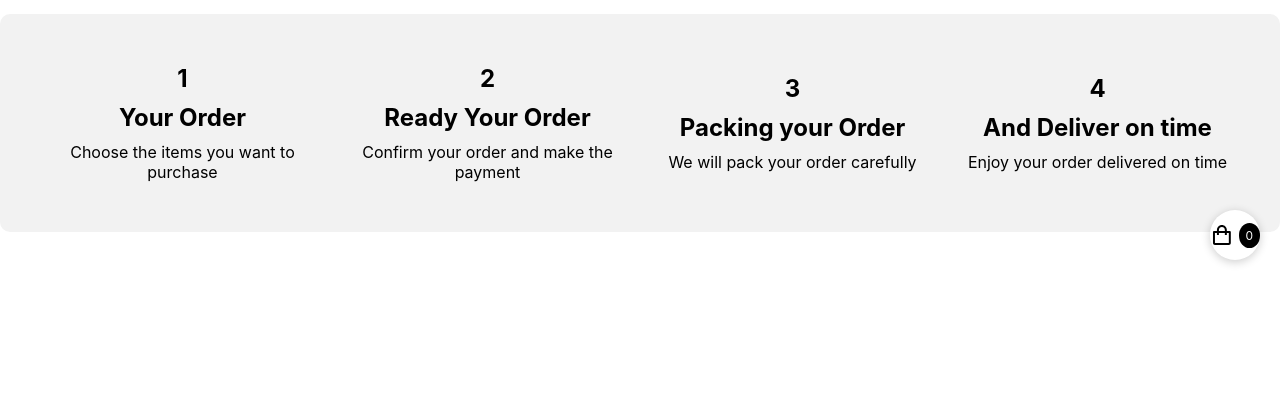
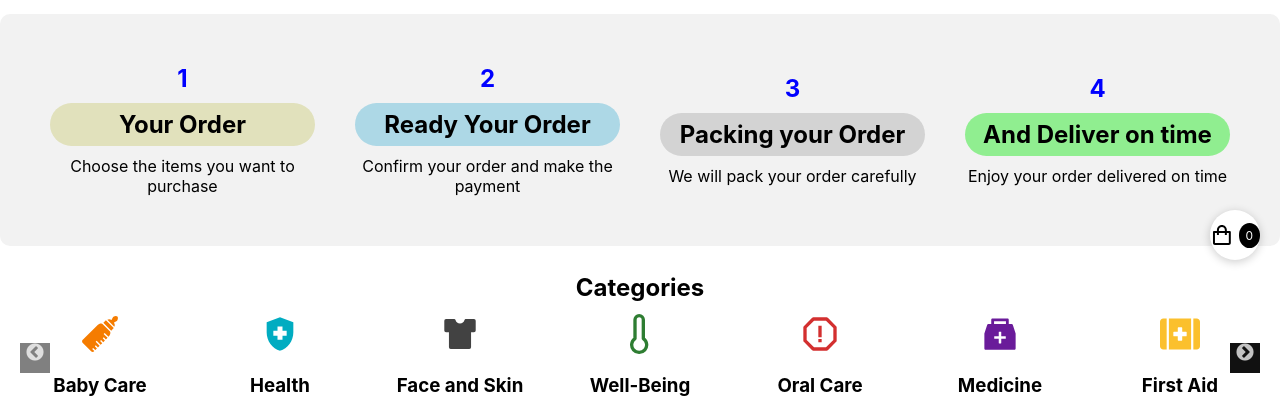
Before and after one commit to mubasharali-dev/e-commerce-app, a React (Create React App) app: page / in a window 1280 px wide. Shown: the part 520-934 px from the top of the page. Before the commit the page ends 800 px from the top, so only its background shows below. Built offline with nearby package versions, Linux system fonts and the light colour scheme.

Commit message:
categories add

```diff
--- /dev/null
+++ b/src/components/category/Category.jsx
@@ -0,0 +1,235 @@
+import React, { Component } from "react";
+import Slider from "react-slick";
+import { GiBabyBottle } from "react-icons/gi";
+import { MdFolderSpecial, MdHealthAndSafety } from "react-icons/md";
+import { AiFillMedicineBox, AiFillSkin } from "react-icons/ai";
+import { FiThermometer } from "react-icons/fi";
+import { BiErrorAlt } from "react-icons/bi";
+import { FaFirstAid } from "react-icons/fa";
+
+const arrowStyles = {
+  position: "absolute",
+  zIndex: 1,
+  top: "50%",
+  transform: "translateY(-50%)",
+  width: 30,
+  height: 30,
+  cursor: "pointer",
+  backgroundColor: "white",
+  color: "white",
+};
+
+function SampleNextArrow(props) {
+  const { className, style, onClick } = props;
+  return (
+    <div
+      className={className}
+      style={{
+        ...style,
+        ...arrowStyles,
+        right: 10,
+        background: "#111111",
+      }}
+      onClick={onClick}
+    />
+  );
+}
+
+function SamplePrevArrow(props) {
+  const { className, style, onClick } = props;
+  return (
+    <div
+      className={className}
+      style={{
+        ...style,
+        ...arrowStyles,
+        left: 10,
+        marginTop: ".5em",
+        background: "grey",
+        color: "black",
+      }}
+      onClick={onClick}
+    />
+  );
+}
+export default class Category extends Component {
+  render() {
+    var settings = {
+      dots: false,
+      infinite: true,
+      speed: 500,
+      slidesToShow: 7,
+      slidesToScroll: 2,
+      prevArrow: <SamplePrevArrow />,
+      nextArrow: <SampleNextArrow />,
+      responsive: [
+        {
+          breakpoint: 1024,
+          settings: {
+            slidesToShow: 3,
+            slidesToScroll: 3,
+            infinite: true,
+            dots: true,
+          },
+        },
+        {
+          breakpoint: 600,
+          settings: {
+            slidesToShow: 2,
+            slidesToScroll: 2,
+            initialSlide: 2,
+          },
+        },
+        {
+          breakpoint: 480,
+          settings: {
+            slidesToShow: 1,
+            slidesToScroll: 1,
+          },
+        },
+      ],
+    };
+    return (
+      <div
+        style={{
+          overflowX: "hidden",
+          margin: "0.3em 0",
+          padding: "10px",
+          cursor: "pointer",
+        }}
+      >
+        <h2 style={{ margin: "0.5em" }}> Categories </h2>
+        <Slider {...settings}>
+          <div
+            style={{
+              backgroundColor: "#FFE0B2",
+              borderRadius: "10px",
+              padding: "10px",
+            }}
+          >
+            <GiBabyBottle
+              style={{
+                fontSize: "40px",
+                marginBottom: "10px",
+                color: "#F57C00",
+              }}
+            />
+            <h3 style={{ textAlign: "center" }}>Baby Care</h3>
+          </div>
+          <div
+            style={{
+              backgroundColor: "#B2EBF2",
+              borderRadius: "10px",
+              padding: "10px",
+            }}
+          >
+            <MdHealthAndSafety
+              style={{
+                fontSize: "40px",
+                marginBottom: "10px",
+                color: "#00ACC1",
+              }}
+            />
+            <h3 style={{ textAlign: "center" }}>Health</h3>
+          </div>
+          <div
+            style={{
+              backgroundColor: "#B0BEC5",
+              borderRadius: "10px",
+              padding: "10px",
+            }}
+          >
+            <AiFillSkin
+              style={{
+                fontSize: "40px",
+                marginBottom: "10px",
+                color: "#424242",
+              }}
+            />
+            <h3 style={{ textAlign: "center" }}>Face and Skin</h3>
+          </div>
+          <div
+            style={{
+              backgroundColor: "#C8E6C9",
+              borderRadius: "10px",
+              padding: "10px",
+            }}
+          >
+            <FiThermometer
+              style={{
+                fontSize: "40px",
+                marginBottom: "10px",
+                color: "#2E7D32",
+              }}
+            />
+            <h3 style={{ textAlign: "center" }}>Well-Being</h3>
+          </div>
+          <div
+            style={{
+              backgroundColor: "#FFCDD2",
+              borderRadius: "10px",
+              padding: "10px",
+            }}
+          >
+            <BiErrorAlt
+              style={{
+                fontSize: "40px",
+                marginBottom: "10px",
+                color: "#D32F2F",
+              }}
+            />
+            <h3 style={{ textAlign: "center" }}>Oral Care</h3>
+          </div>
+          <div
+            style={{
+              backgroundColor: "#D1C4E9",
+              borderRadius: "10px",
+              padding: "10px",
+            }}
+          >
+            <AiFillMedicineBox
+              style={{
+                fontSize: "40px",
+                marginBottom: "10px",
+                color: "#6A1B9A",
+              }}
+            />
+            <h3 style={{ textAlign: "center" }}>Medicine</h3>
+          </div>
+          <div
+            style={{
+              backgroundColor: "#FFECB3",
+              borderRadius: "10px",
+              padding: "10px",
+            }}
+          >
+            <FaFirstAid
+              style={{
+                fontSize: "40px",
+                marginBottom: "10px",
+                color: "#FBC02D",
+              }}
+            />
+            <h3 style={{ textAlign: "center" }}>First Aid</h3>
+          </div>
+          <div
+            style={{
+              backgroundColor: "#F8D7DA",
+              borderRadius: "10px",
+              padding: "10px",
+            }}
+          >
+            <MdFolderSpecial
+              style={{
+                fontSize: "40px",
+                marginBottom: "10px",
+                color: "#721C24",
+              }}
+            />
+            <h3 style={{ textAlign: "center" }}>Specials</h3>
+          </div>
+        </Slider>
+      </div>
+    );
+  }
+}
--- a/src/components/hero/Order.jsx
+++ b/src/components/hero/Order.jsx
@@ -6,22 +6,22 @@ const OrderProcess = () => {
     <div className="order-process">
       <div className="step">
         <div className="number">1</div>
-        <h3>Your Order</h3>
+        <h3 className="number-1">Your Order</h3>
         <p>Choose the items you want to purchase</p>
       </div>
       <div className="step">
         <div className="number">2</div>
-        <h3>Ready Your Order</h3>
+        <h3 className="number-2">Ready Your Order</h3>
         <p>Confirm your order and make the payment</p>
       </div>
       <div className="step">
         <div className="number">3</div>
-        <h3>Packing your Order</h3>
+        <h3 className="number-3">Packing your Order</h3>
         <p>We will pack your order carefully</p>
       </div>
       <div className="step">
         <div className="number">4</div>
-        <h3>And Deliver on time</h3>
+        <h3 className="number-4">And Deliver on time</h3>
         <p>Enjoy your order delivered on time</p>
       </div>
     </div>
--- a/src/components/hero/order.css
+++ b/src/components/hero/order.css
@@ -15,11 +15,34 @@
 }
 
 .number {
+  color: blue;
   font-size: 24px;
   font-weight: bold;
   margin-bottom: 10px;
+  /* display: flex; */
+  align-items: center;
+  justify-content: space-around;
+  border-radius: 1em;
+  /* width: 1.5em; */
 }
 
+h3 {
+  background-color: white;
+  border-radius: 1em;
+  padding: 0.3em;
+}
+.number-1 {
+  background-color: rgb(225, 225, 188);
+}
+.number-2 {
+  background-color: lightblue;
+}
+.number-3 {
+  background-color: lightgrey;
+}
+.number-4 {
+  background-color: lightgreen;
+}
 .step h3 {
   font-size: 24px;
   margin-bottom: 10px;
--- a/src/pages/home/Home.jsx
+++ b/src/pages/home/Home.jsx
@@ -2,11 +2,13 @@ import React from "react";
 // import Slider from "react-slick";
 import Slider from "../../components/hero/Slider";
 import Order from "../../components/hero/Order";
+import Category from "../../components/category/Category";
 function Home() {
   return (
     <>
       <Slider />
       <Order />
+      <Category />
     </>
   );
 }
```
